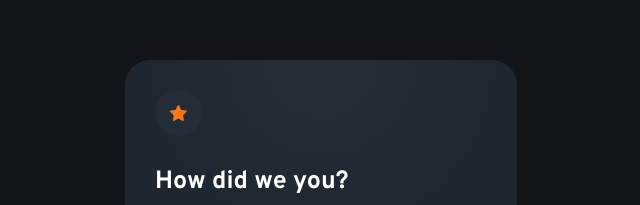
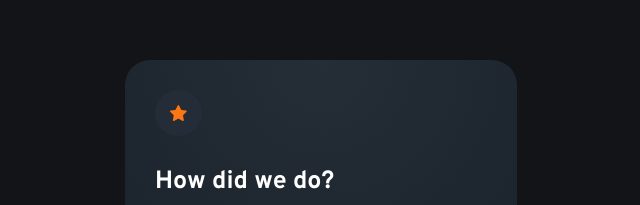
Before and after one commit to valeOopa/interactivefrontendmentor, a plain HTML site: page interactive-rating-component-main/index.html in a window 1280 px wide. Shown: the part 138-343 px from the top of the page, 319-959 px from the left. Drawn offline with Linux system fonts and the light colour scheme.

Commit message:
Add files via upload

```diff
--- a/interactive-rating-component-main/index.html
+++ b/interactive-rating-component-main/index.html
@@ -15,7 +15,7 @@
   <div class="background">
     <div class="container">
       <div class="container__circle"><img src="images/icon-star.svg"></div>
-      <h1 class="title">How did we you?</h1>
+      <h1 class="title">How did we do?</h1>
       <p class="paragraph">Please let us know how us did with for you support request.
         All feedback is appreciated to help us improve our offering!
       </p>
```
